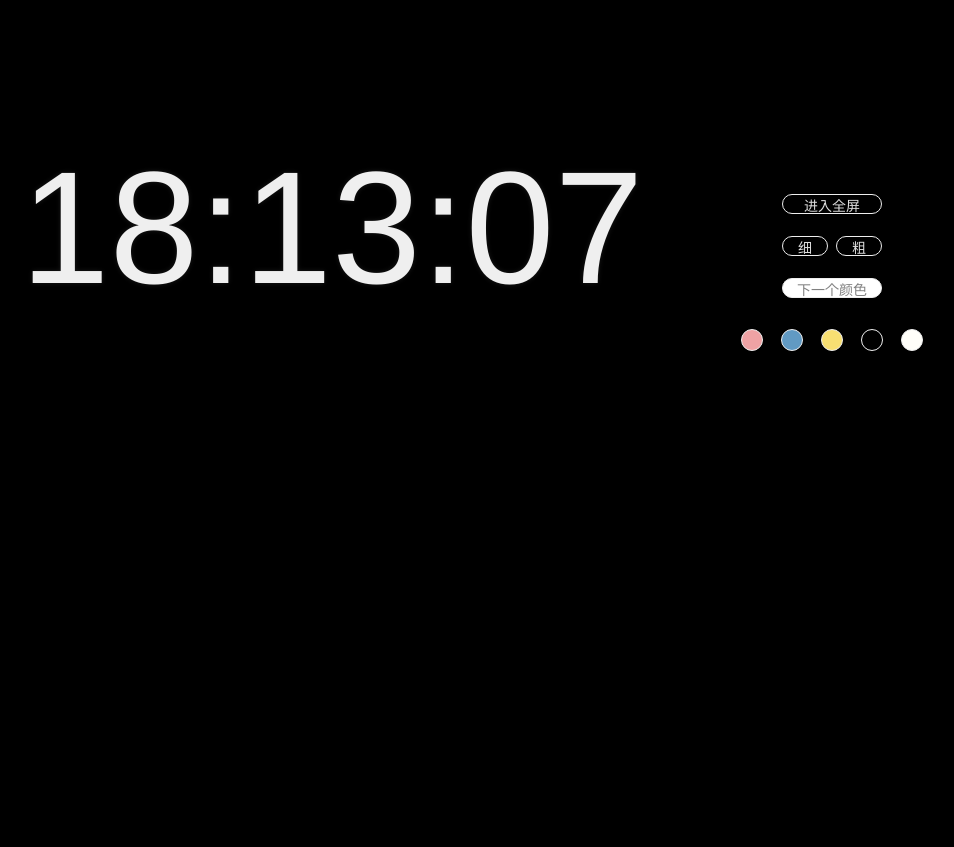
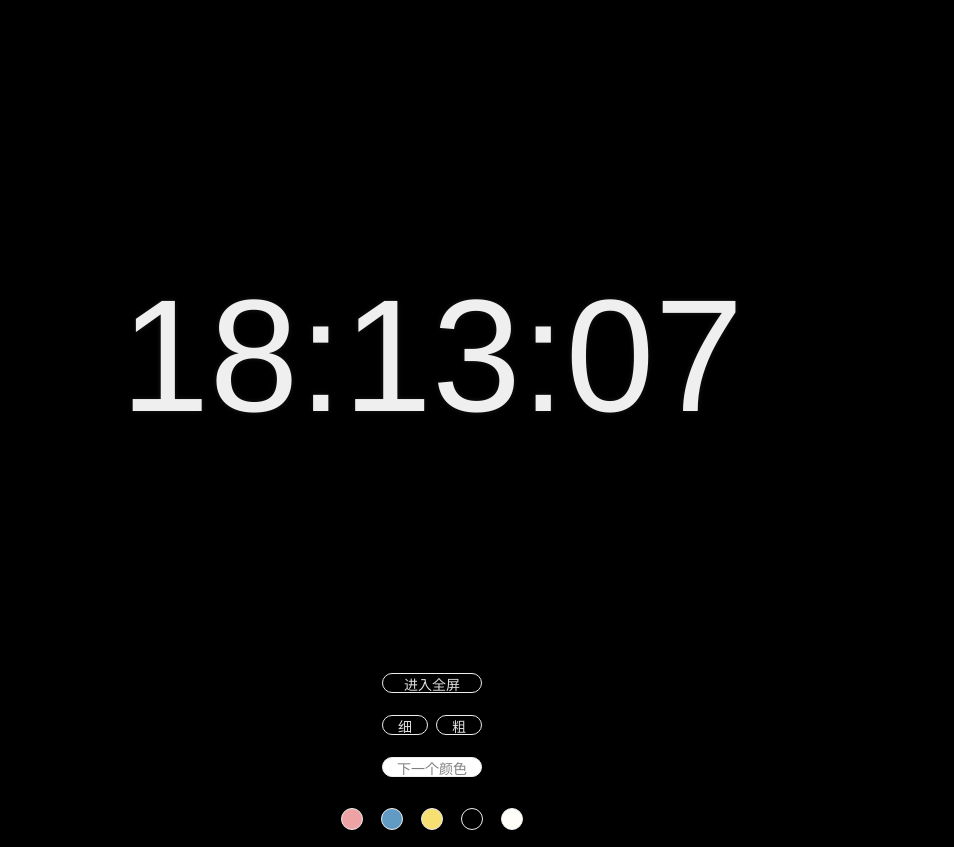
Before and after one commit to Apiclo/Apiclo.github.io, a PHP site: page /FullscreenTime.html in a window 1280 px wide. Shown: the whole page, without its empty margins (208-1162 px from the left). Before the commit the page ends 351 px from the top, so only its background shows below. Run offline with PHP 8.4, Linux system fonts and the light colour scheme.

Commit message:
Update time.css

```diff
--- a/css/time.css
+++ b/css/time.css
@@ -26,6 +26,8 @@
     -webkit-flex-wrap: wrap;
     flex-wrap: wrap;
     background-color: #000;
+    flex-direction: column;
+    padding-top: 10%;
 }
 
 #text {
```
